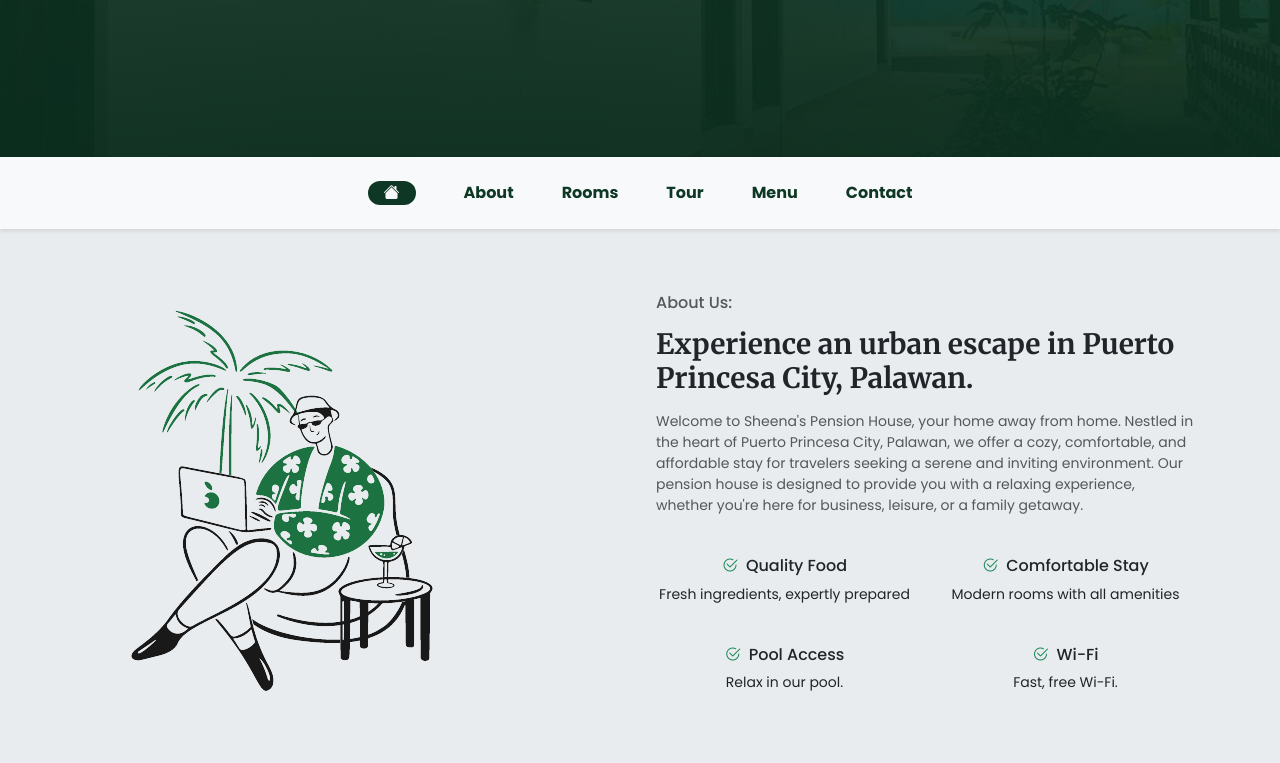
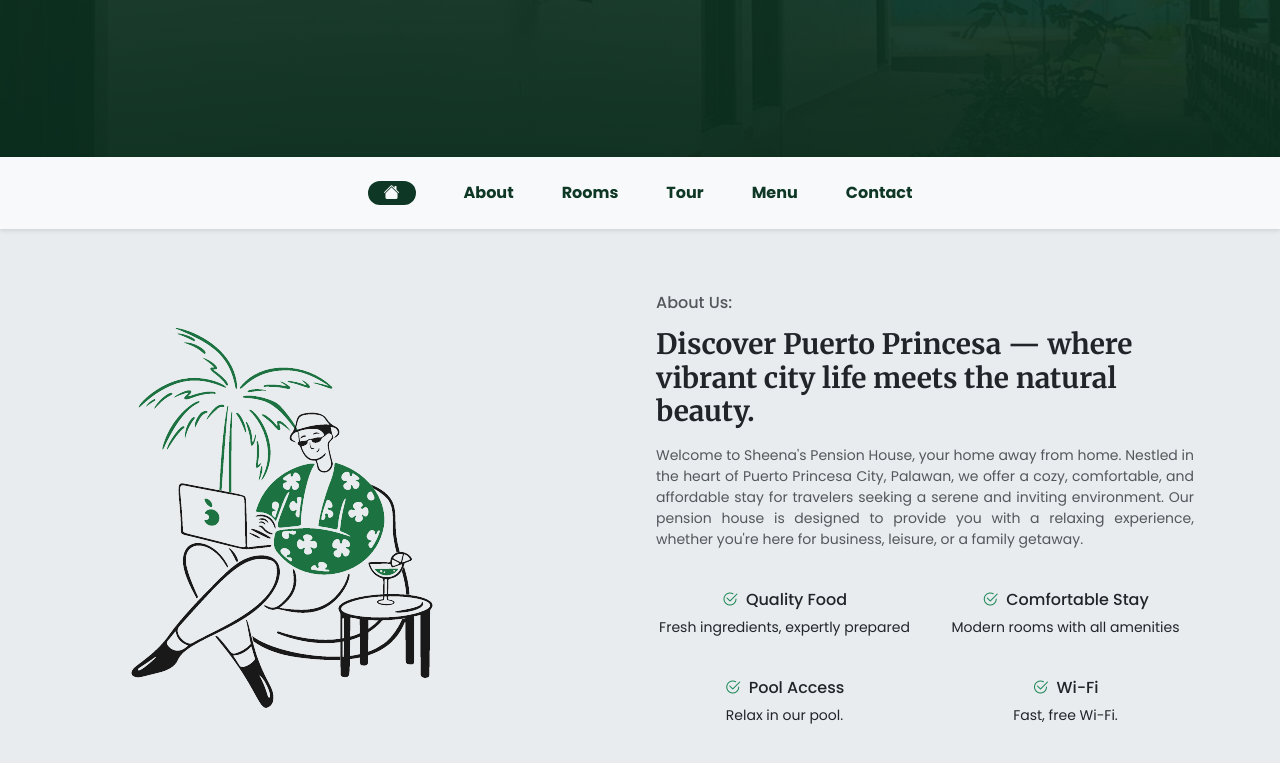
Before and after one commit to PhilipArland/sheenas, a plain HTML site: page index.html in a window 1280 px wide. Shown: the part 335-1098 px from the top of the page. Drawn offline with Linux system fonts and the light colour scheme.

Commit message:
change text

```diff
--- a/assets/css/style.css
+++ b/assets/css/style.css
@@ -238,6 +238,10 @@
     justify-content: center;
 }
 
+.text-justify {
+    text-align: justify;
+}
+
 .bg-green {
     background-color: var(--bg-green);
 }
--- a/index.html
+++ b/index.html
@@ -88,7 +88,7 @@
                     </div>
                     <div class="col-lg-6 p-3 font-poppins">
                         <h6 class="text-muted">About Us:</h6>
-                        <h3 class="font-sheenas py-2">Experience an urban escape in Puerto Princesa City, Palawan.</h3>
+                        <h3 class="font-sheenas py-2">Discover Puerto Princesa — where vibrant city life meets the natural beauty.</h3>
                         <p class="text-muted text-justify small">Welcome to Sheena's Pension House, your home away from
                             home.
                             Nestled in
```
